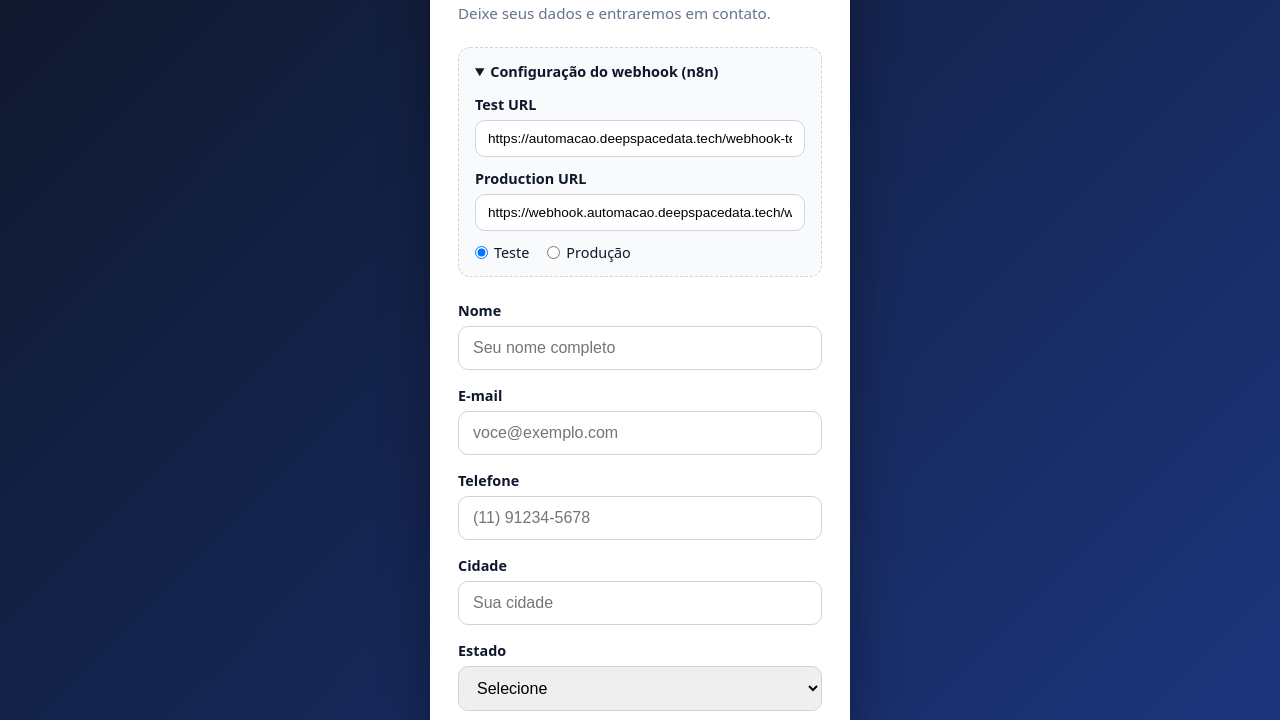
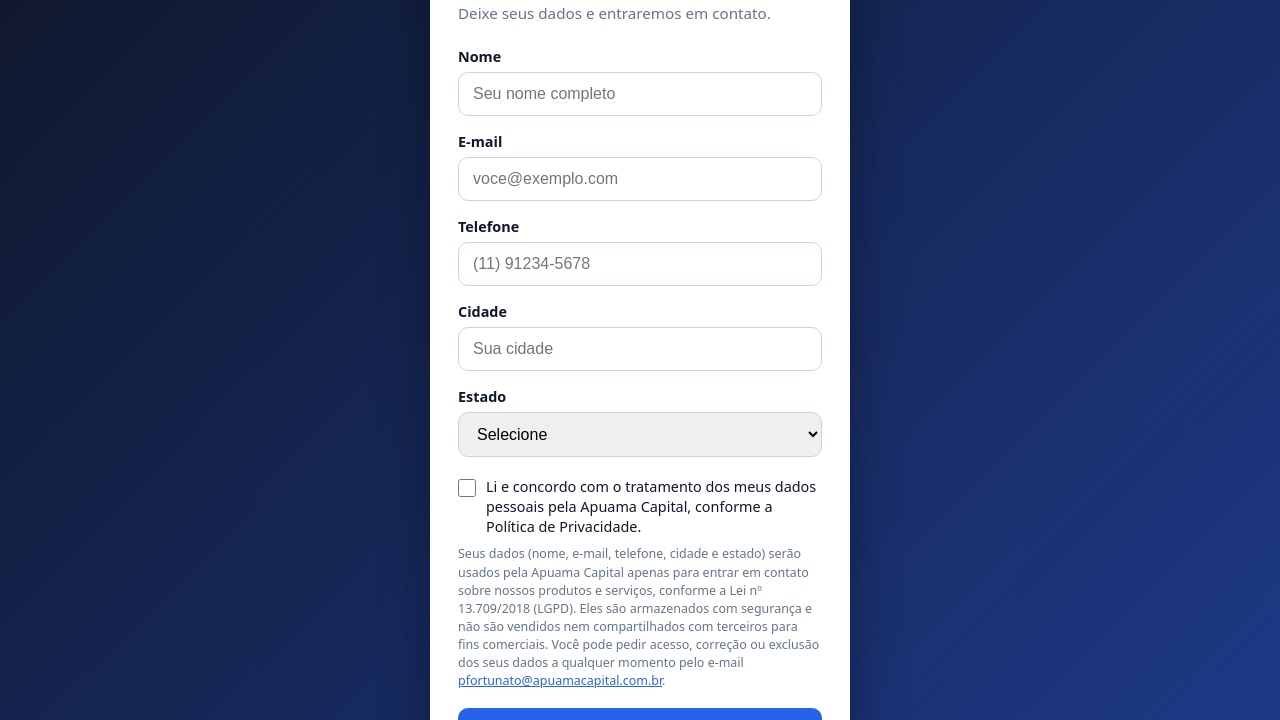
Before and after one commit to apuamacapital/leads, a plain HTML site: page index.html in a window 1280 px wide. Shown: the part 84-804 px from the top of the page. Drawn offline with Linux system fonts and the light colour scheme.

Commit message:
Remover configuração de webhook e fixar URL de produção
Co-Authored-By: Claude Opus 5.5 <noreply@anthropic.com>
Claude-Session: https://claude.ai/code/session_01148kqb6dRqHsR2h61kU9bC

```diff
--- a/index.html
+++ b/index.html
@@ -65,13 +65,6 @@
     .msg { display: none; margin-top: 16px; padding: 12px 14px; border-radius: 10px; font-size: .95rem; }
     .msg.ok { display: block; background: var(--ok-bg); color: var(--ok-text); }
     .msg.err { display: block; background: var(--err-bg); color: var(--err-text); }
-    .cfg { margin: 0 0 24px; padding: 14px 16px; border: 1px dashed var(--border); border-radius: 12px; background: #f8fafc; }
-    .cfg summary { cursor: pointer; font-weight: 600; font-size: .9rem; }
-    .cfg .cfg-body { margin-top: 14px; }
-    .cfg input { font-size: .85rem; padding: 10px 12px; margin-bottom: 12px; }
-    .cfg .modes { display: flex; gap: 18px; font-size: .9rem; }
-    .cfg .modes label { display: flex; align-items: center; gap: 6px; font-weight: 500; margin: 0; }
-    .cfg .modes input { width: auto; margin: 0; }
     .consent { display: flex; gap: 10px; align-items: flex-start; margin: 4px 0 8px; font-weight: 400; font-size: .9rem; line-height: 1.4; }
     .consent input { width: 18px; height: 18px; margin: 2px 0 0; flex: none; accent-color: var(--accent); }
     .lgpd { margin: 0 0 18px; font-size: .78rem; line-height: 1.45; color: var(--muted); }
@@ -82,20 +75,6 @@
   <main class="card">
     <h1>Fale com a gente</h1>
     <p class="sub">Deixe seus dados e entraremos em contato.</p>
-
-    <details class="cfg" open>
-      <summary>Configuração do webhook (n8n)</summary>
-      <div class="cfg-body">
-        <label for="test-url">Test URL</label>
-        <input id="test-url" type="url" placeholder="https://.../webhook-test/...">
-        <label for="prod-url">Production URL</label>
-        <input id="prod-url" type="url" placeholder="https://.../webhook/...">
-        <div class="modes" role="radiogroup" aria-label="Enviar para">
-          <label><input type="radio" name="mode" value="test"> Teste</label>
-          <label><input type="radio" name="mode" value="prod"> Produção</label>
-        </div>
-      </div>
-    </details>
 
     <form id="lead-form" novalidate>
       <label for="name">Nome</label>
@@ -129,37 +108,12 @@
   <script>
     // ===== CONFIGURAÇÃO =====
     // Valores iniciais. O que você colar nos campos da página fica salvo no navegador.
-    const DEFAULT_TEST_URL = "https://automacao.deepspacedata.tech/webhook-test/45d53c0a-74e5-4587-bac8-d64a6d89f01c";
-    const DEFAULT_PROD_URL = "https://webhook.automacao.deepspacedata.tech/webhook/45d53c0a-74e5-4587-bac8-d64a6d89f01c";
+    // URL de produção do nó Webhook do n8n (método POST).
+    const WEBHOOK_URL = "https://webhook.automacao.deepspacedata.tech/webhook/45d53c0a-74e5-4587-bac8-d64a6d89f01c";
     const SOURCE = "github-pages";
     // Link da Política de Privacidade. Enquanto estiver vazio, o texto aparece sem link.
     const PRIVACY_URL = "";
     // =========================
-
-    const testUrl = document.getElementById("test-url");
-    const prodUrl = document.getElementById("prod-url");
-    const modes = document.querySelectorAll('input[name="mode"]');
-
-    function load(key, fallback) {
-      try { return localStorage.getItem(key) || fallback; } catch { return fallback; }
-    }
-    function save(key, value) {
-      try { localStorage.setItem(key, value); } catch {}
-    }
-
-    testUrl.value = load("leads.testUrl", DEFAULT_TEST_URL);
-    prodUrl.value = load("leads.prodUrl", DEFAULT_PROD_URL);
-    const savedMode = load("leads.mode", "test");
-    modes.forEach((r) => { r.checked = r.value === savedMode; });
-
-    testUrl.addEventListener("input", () => save("leads.testUrl", testUrl.value.trim()));
-    prodUrl.addEventListener("input", () => save("leads.prodUrl", prodUrl.value.trim()));
-    modes.forEach((r) => r.addEventListener("change", () => save("leads.mode", r.value)));
-
-    function currentWebhook() {
-      const mode = document.querySelector('input[name="mode"]:checked')?.value || "test";
-      return { mode, url: (mode === "prod" ? prodUrl : testUrl).value.trim() };
-    }
 
     const privacyLink = document.getElementById("privacy-link");
     if (PRIVACY_URL) privacyLink.href = PRIVACY_URL;
@@ -202,14 +156,11 @@
       if (!state) return show("err", "Selecione seu estado.");
       if (!document.getElementById("consent").checked) return show("err", "Para continuar, marque a caixa de consentimento (LGPD).");
 
-      const hook = currentWebhook();
-      if (!/^https?:\/\//.test(hook.url)) return show("err", "Cole a URL do webhook de " + (hook.mode === "prod" ? "produção" : "teste") + " na configuração.");
-
       btn.disabled = true;
       btn.textContent = "Enviando...";
 
       try {
-        const res = await fetch(hook.url, {
+        const res = await fetch(WEBHOOK_URL, {
           method: "POST",
           headers: { "Content-Type": "application/json" },
           body: JSON.stringify({
@@ -226,7 +177,7 @@
         });
         if (!res.ok) throw new Error("HTTP " + res.status);
         form.reset();
-        show("ok", "Recebemos seus dados! (enviado para " + (hook.mode === "prod" ? "produção" : "teste") + ")");
+        show("ok", "Recebemos seus dados! Em breve entraremos em contato.");
       } catch (err) {
         console.error(err);
         show("err", "Não foi possível enviar agora. Tente novamente em instantes.");
```
Also changed, not shown: 1 other file.
